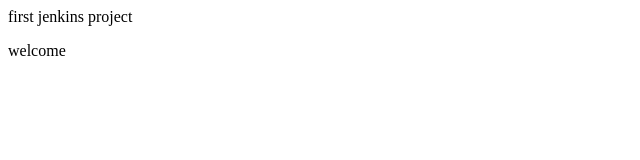
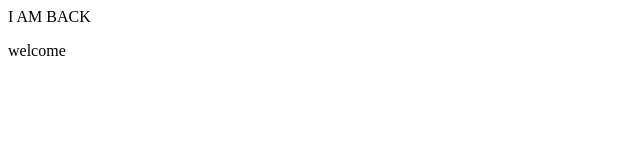
Before and after one commit to renu2819/jenkins-project, a plain HTML site: page index.html in a window 1280 px wide. Shown: the full height of the page, 0-640 px from the left. Drawn offline with Linux system fonts and the light colour scheme.

Commit message:
Update index.html

```diff
--- a/index.html
+++ b/index.html
@@ -1,2 +1,2 @@
-<p1>first jenkins project </p>
+<p1>I AM BACK</p>
 welcome
```
